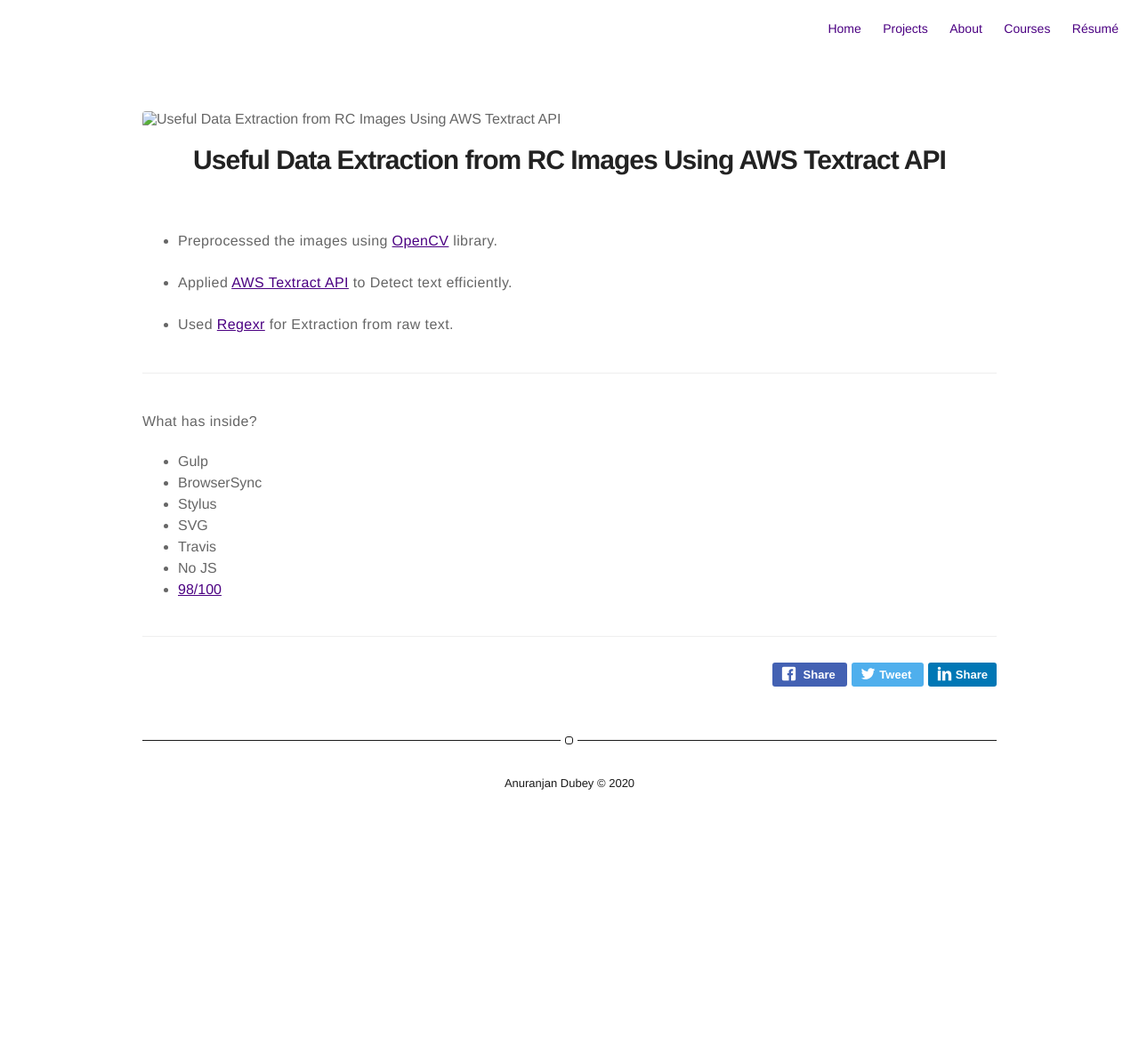
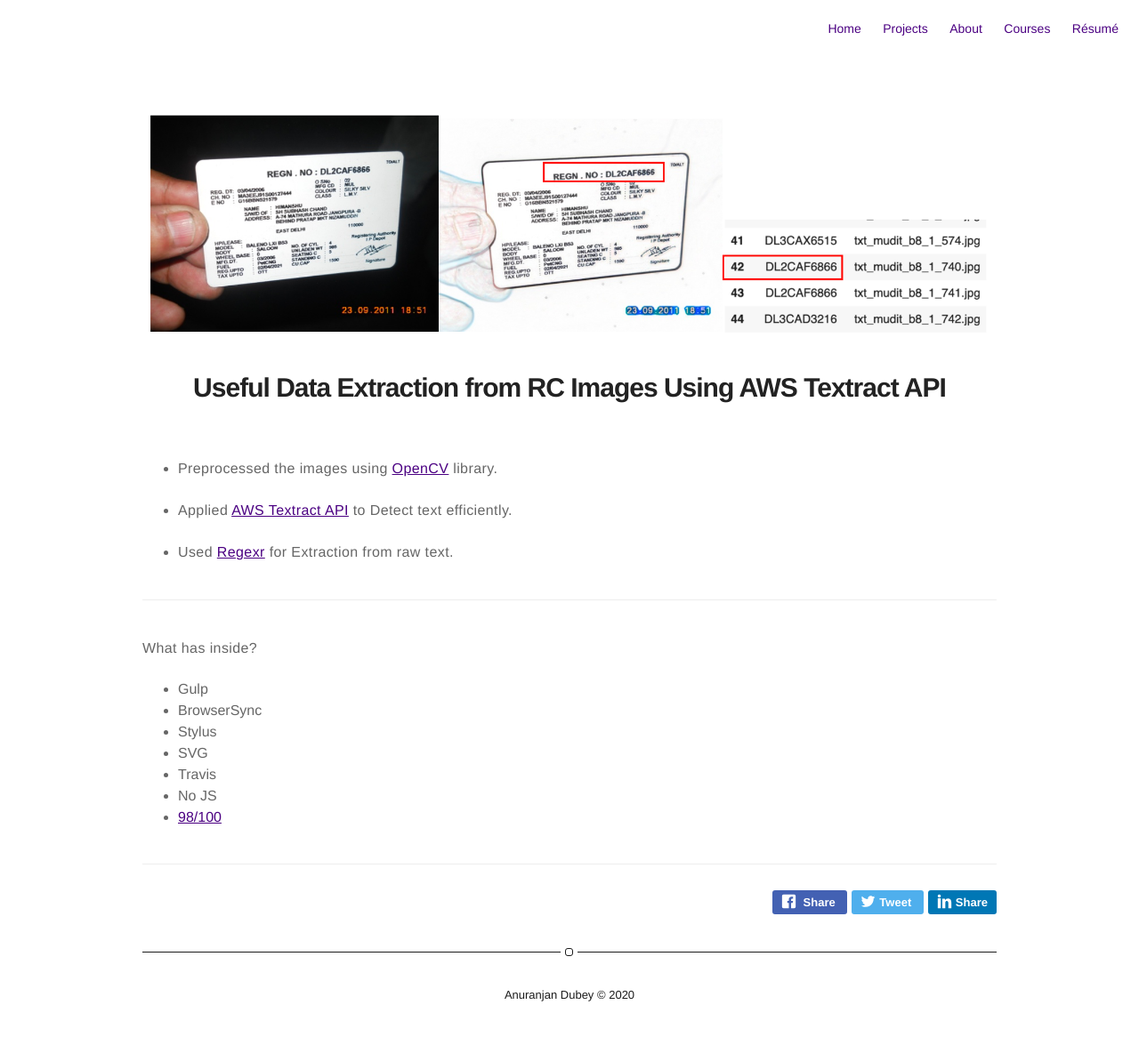
Before and after one commit to anuranjandubey/anuranjandubey.github.io, a Jekyll site: the page built from _posts/2020-05-18-project1.markdown, in a window 1280 px wide. Shown: the whole page at 89% size. Built offline with Jekyll 4.4.1, drawn with Linux system fonts in a browser that asks for light colours; before the commit the page ends 928 px from its top, so only the background shows below that.

Commit message:
project updated

```diff
--- a/_layouts/post.html
+++ b/_layouts/post.html
@@ -47,7 +47,6 @@
 {% if site.show-author %}
     {% include author.html %}
     <br>
-    <br>
 {% endif %}
 
 
--- a/_posts/2020-05-18-project1.markdown
+++ b/_posts/2020-05-18-project1.markdown
@@ -2,7 +2,7 @@
 title: "Useful Data Extraction from RC Images Using AWS Textract API"
 layout: post
 date: 2020-05-18 12:10
-image: assets/images/project1.png
+image: /assets/images/project1.png
 headerImage: true
 projects: true
 description: "This is a simple and minimalist template for Jekyll for those who likes to eat noodles."
```
